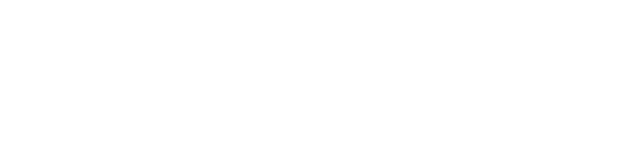
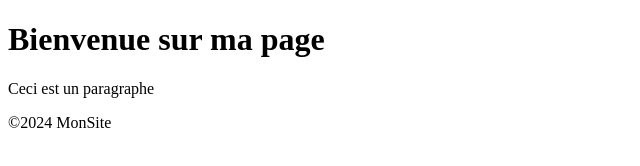
Before and after one commit to Polly35/MONNOUVEAUSIENHTML, a plain HTML site: page index.html in a window 1280 px wide. Shown: the whole page, without its empty margins (0-640 px from the left). Drawn offline with Linux system fonts and the light colour scheme.

Commit message:
base structure html

```diff
--- a/index.html
+++ b/index.html
@@ -5,5 +5,15 @@
     <meta name="viewport" content="width=device-width, initial-scale=1.0">
     <title>Document</title>
 </head>
-<body></body>
+<body>
+    <header>
+        <h1>Bienvenue sur ma page</h1>
+    </header>
+    <main>
+        <p>Ceci est un paragraphe</p>
+    </main>
+    <footer>
+        <p>&copy;2024 MonSite</p>
+    </footer>
+</body>
 </html>
```
